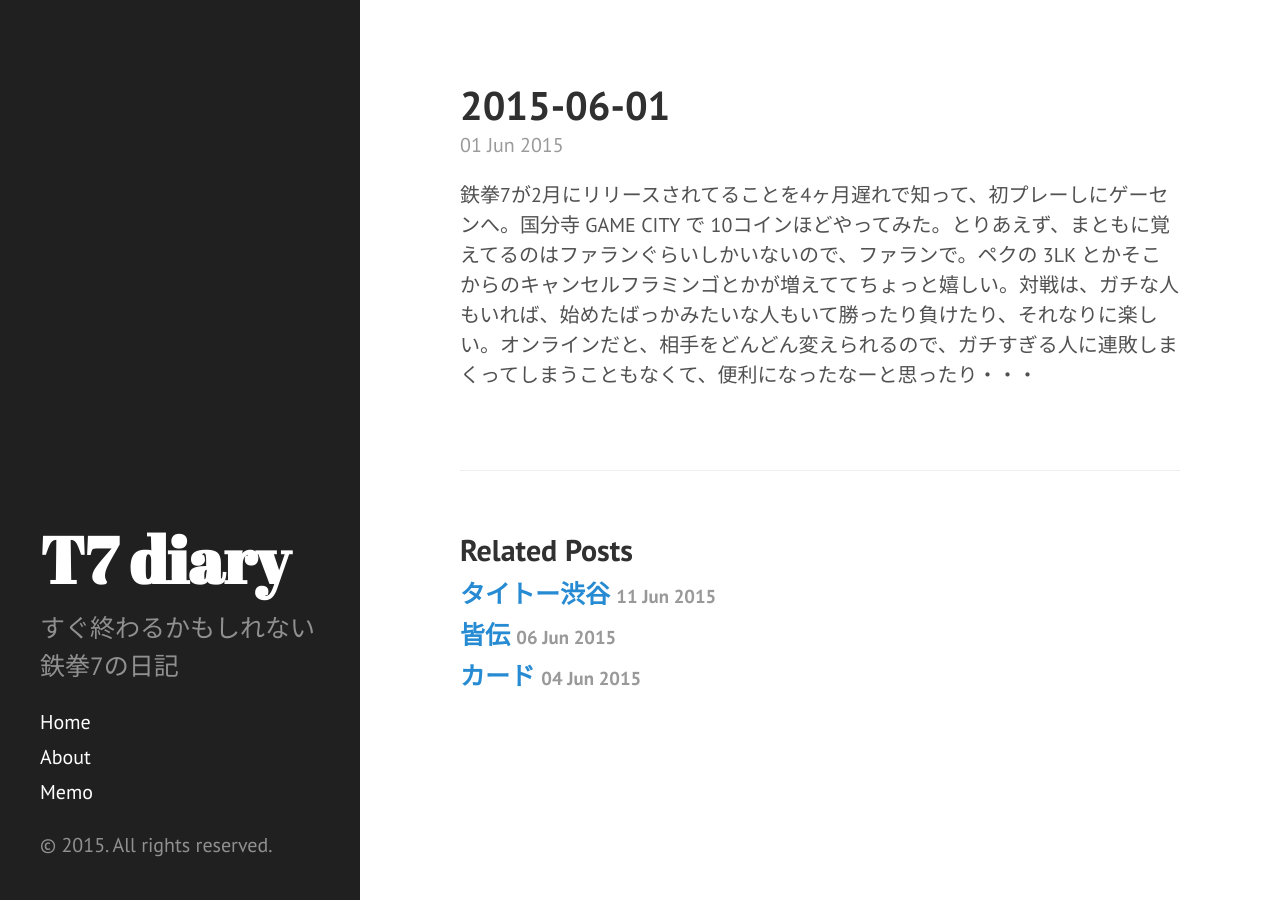
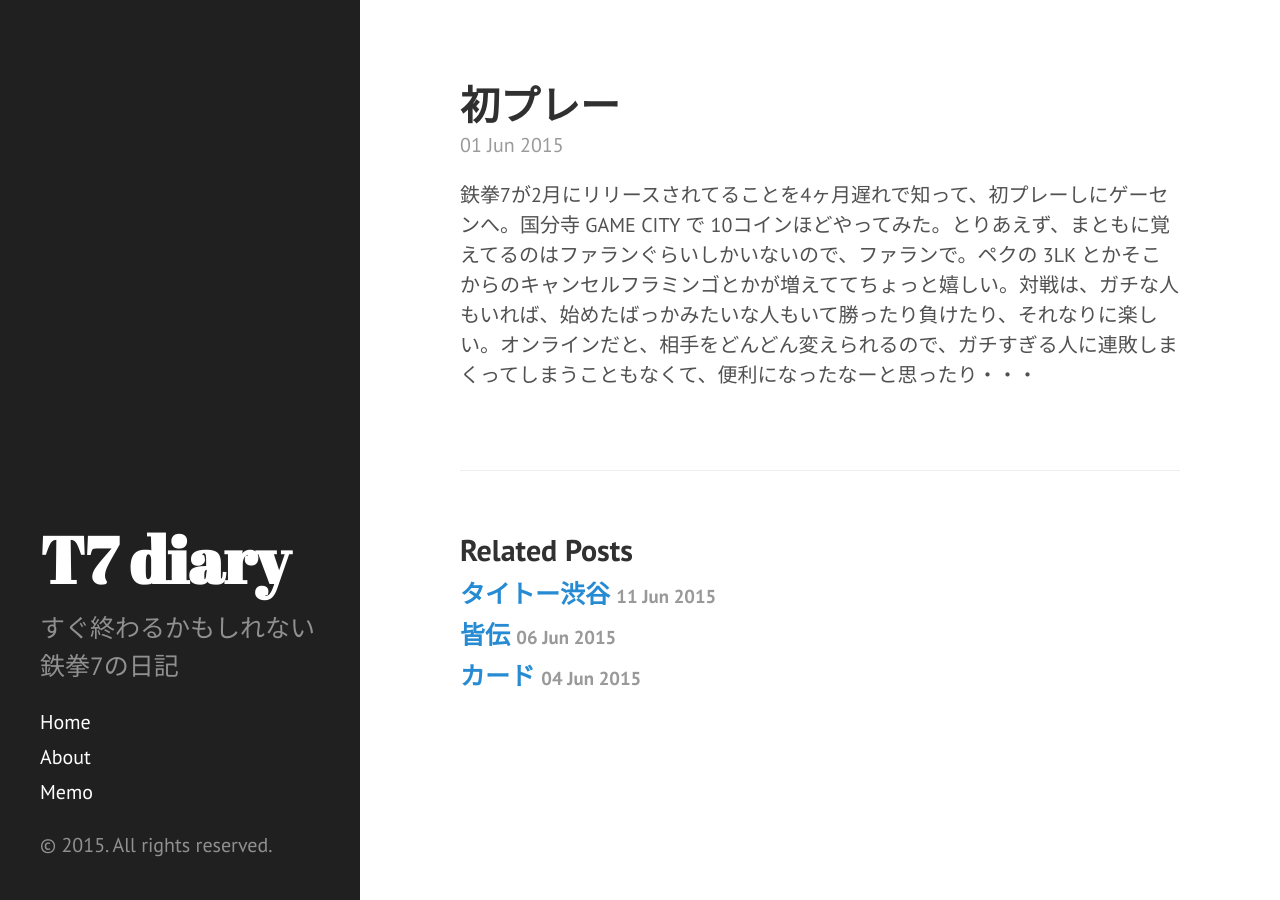
Before and after one commit to kt3k/t7, a Jekyll site: the page built from _posts/2015-06-01-first-play.md, in a window 1280 px wide. Built offline with Jekyll 4.4.1, drawn with Linux system fonts in a browser that asks for light colours; Markdown is read by kramdown in place of the engine named in the settings.

Commit message:
Change title of the first post

```diff
--- a/_posts/2015-06-01-first-play.md
+++ b/_posts/2015-06-01-first-play.md
@@ -1,6 +1,6 @@
 ---
 layout: post
-title: 2015-06-01
+title: 初プレー
 ---
 
 鉄拳7が2月にリリースされてることを4ヶ月遅れで知って、初プレーしにゲーセンへ。国分寺 GAME CITY で 10コインほどやってみた。とりあえず、まともに覚えてるのはファランぐらいしかいないので、ファランで。ペクの 3LK とかそこからのキャンセルフラミンゴとかが増えててちょっと嬉しい。対戦は、ガチな人もいれば、始めたばっかみたいな人もいて勝ったり負けたり、それなりに楽しい。オンラインだと、相手をどんどん変えられるので、ガチすぎる人に連敗しまくってしまうこともなくて、便利になったなーと思ったり・・・
```
